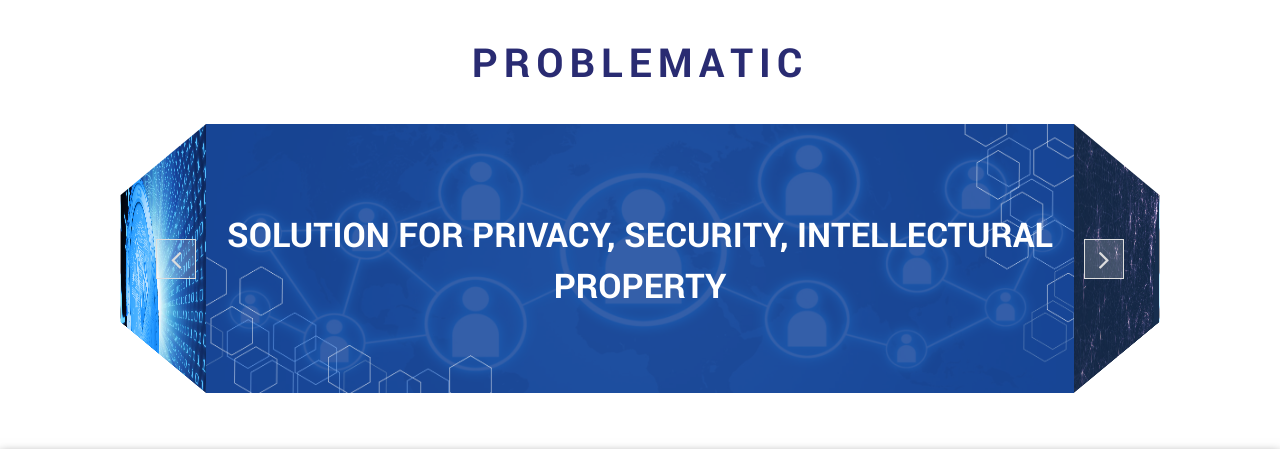
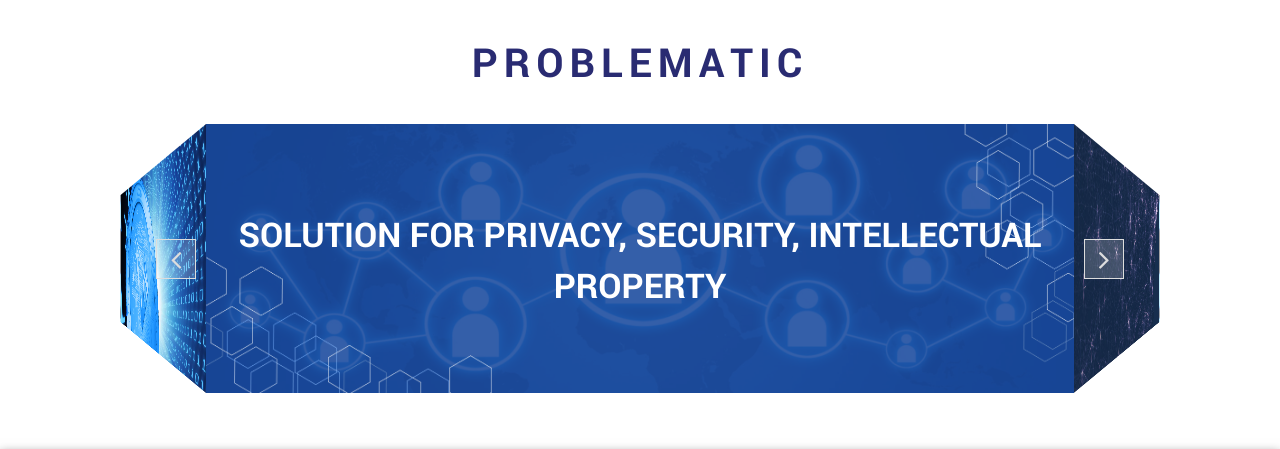
Before and after one commit to beautifulprincess/vn3t, a PHP site: page / in a window 1280 px wide. Shown: the part 800-1249 px from the top of the page. Run offline with PHP 8.4, Linux system fonts and the light colour scheme; some libraries are stand-ins or nearby versions.

Commit message:
fix spell

```diff
--- a/index.php
+++ b/index.php
@@ -15,7 +15,7 @@ $problematics = array(
 );
 $problematics2 = array(
 	array("img" => "vn3tcoin.png", "txt" => "MONETIZE YOUR VALUABLE DATA ASSETS<br>and<br>MACHINE LEARNING ALGORITHMs"),
-	array("img" => "s2.jpg", "txt" => "SOLUTION FOR PRIVACY, SECURITY, INTELLECTURAL PROPERTY"),
+	array("img" => "s2.jpg", "txt" => "SOLUTION FOR PRIVACY, SECURITY, INTELLECTUAL PROPERTY"),
 	array("img" => "s3.jpg", "txt" => "CREDITABLE AND SCALABLE INFRASTRUCTURE")
 );
 $technologies = array(
```
